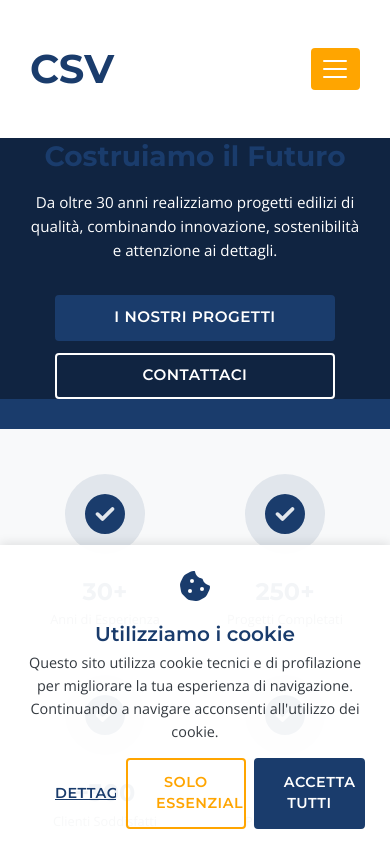
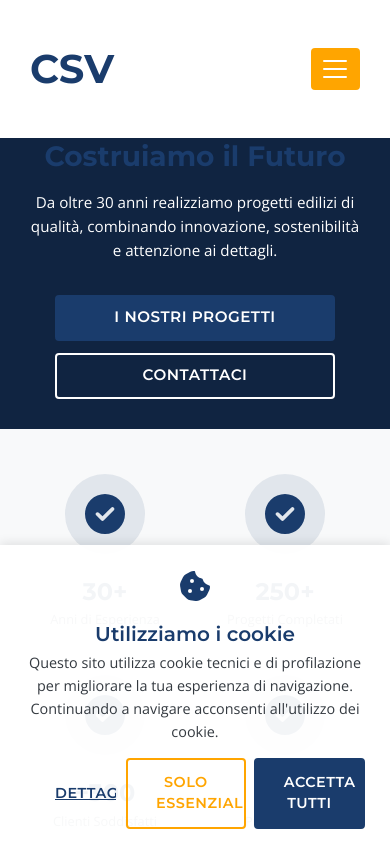
Before and after one commit to Gaston9779/csv-costruzioni, a React (Create React App) app in the folder frontend/: page / in a window 390 px wide. Shown: the top 844 px of the page. Built offline with nearby package versions, Linux system fonts and the light colour scheme; no server answers; the HTML template or start-up script is replaced by a standard one.

Commit message:
remove class

```diff
--- a/frontend/src/App.css
+++ b/frontend/src/App.css
@@ -1122,9 +1122,7 @@ section {
     margin: 0 auto;
     overflow-x: hidden;
   }
-  .hero-overlay{
-    margin-top: -30px;
-  }
+
 
   .row {
     margin-left: 0;
```
